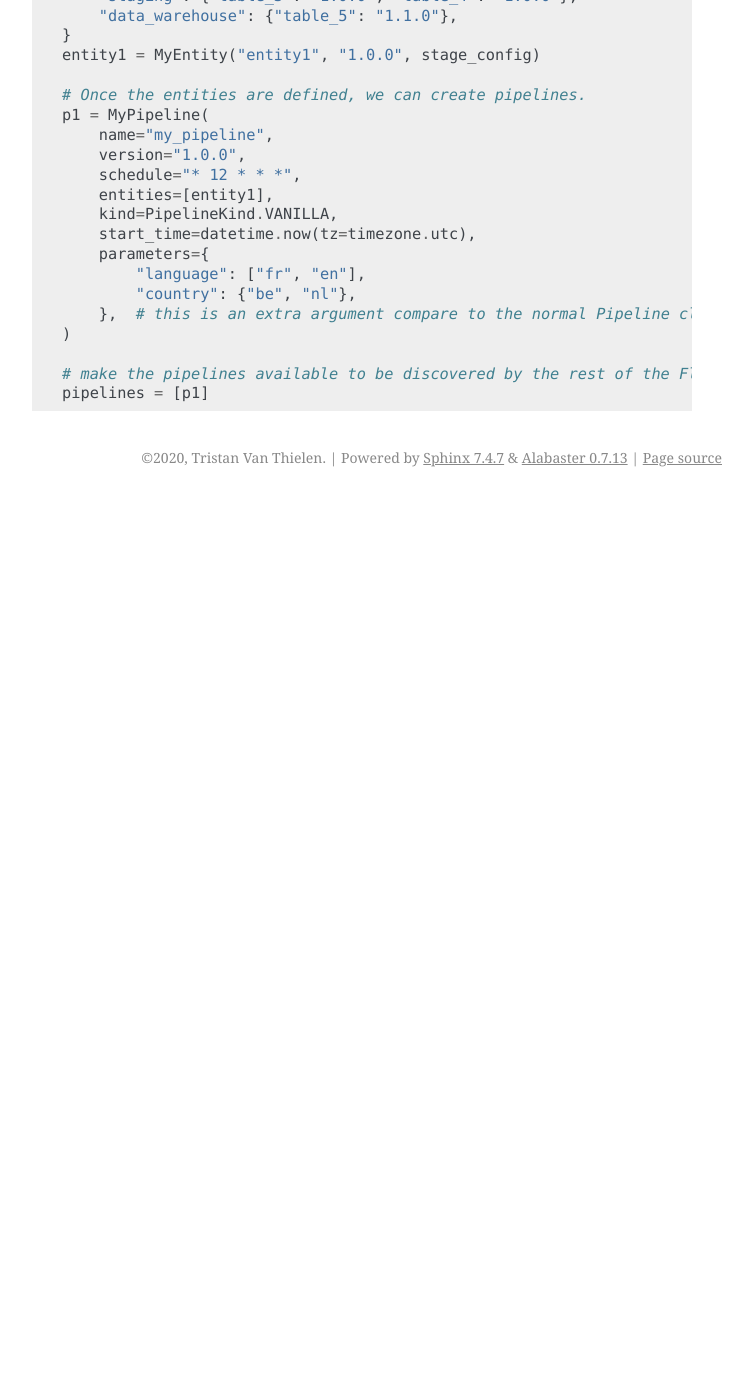
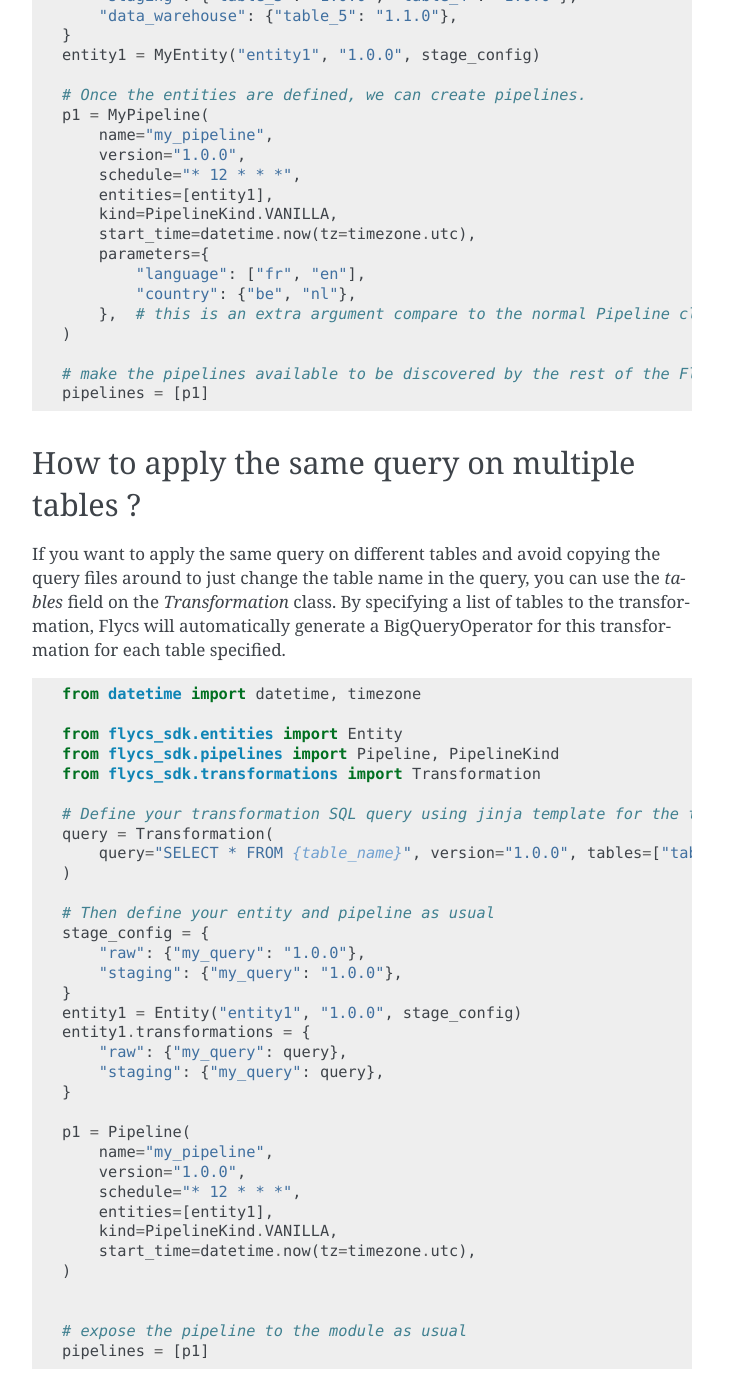
Before and after one commit to devoteamgcloud/flycs_sdk, a Sphinx documentation site: the page built from docs/usage.rst, in a window 1280 px wide and 1400 px high, scrolled down 2220 px. Shown: the whole window, without its empty margins (388-1140 px from the left). Built offline with Sphinx 7.4.7, drawn with Linux system fonts in a browser that asks for light colours; before the commit the page ends 2717 px from its top, so only the background shows below that; some of the changed text lies outside the part shown.

Commit message:
allow transformation to be applied on multiple tables

```diff
--- /dev/null
+++ b/docs/examples/template_query.py
@@ -0,0 +1,34 @@
+from datetime import datetime, timezone
+
+from flycs_sdk.entities import Entity
+from flycs_sdk.pipelines import Pipeline, PipelineKind
+from flycs_sdk.transformations import Transformation
+
+# Define your transformation SQL query using jinja template for the table name and define the list of table on which this transformation should be applied
+query = Transformation(
+    query="SELECT * FROM {table_name}", version="1.0.0", tables=["tables1", "tables2"]
+)
+
+# Then define your entity and pipeline as usual
+stage_config = {
+    "raw": {"my_query": "1.0.0"},
+    "staging": {"my_query": "1.0.0"},
+}
+entity1 = Entity("entity1", "1.0.0", stage_config)
+entity1.transformations = {
+    "raw": {"my_query": query},
+    "staging": {"my_query": query},
+}
+
+p1 = Pipeline(
+    name="my_pipeline",
+    version="1.0.0",
+    schedule="* 12 * * *",
+    entities=[entity1],
+    kind=PipelineKind.VANILLA,
+    start_time=datetime.now(tz=timezone.utc),
+)
+
+
+# expose the pipeline to the module as usual
+pipelines = [p1]
--- a/docs/usage.rst
+++ b/docs/usage.rst
@@ -39,3 +39,15 @@
 
 .. literalinclude:: examples/parametrize_pipeline.py
   :language: python
+
+
+How to apply the same query on multiple tables ?
+################################################
+
+If you want to apply the same query on different tables and avoid copying the query files around to just change the table name in the query,
+you can use the *tables* field on the *Transformation* class. By specifying a list of tables to the transformation, Flycs will automatically generate
+a BigQueryOperator for this transformation for each table specified.
+
+
+.. literalinclude:: examples/template_query.py
+  :language: python
```
Also changed, not shown: 4 other files.
